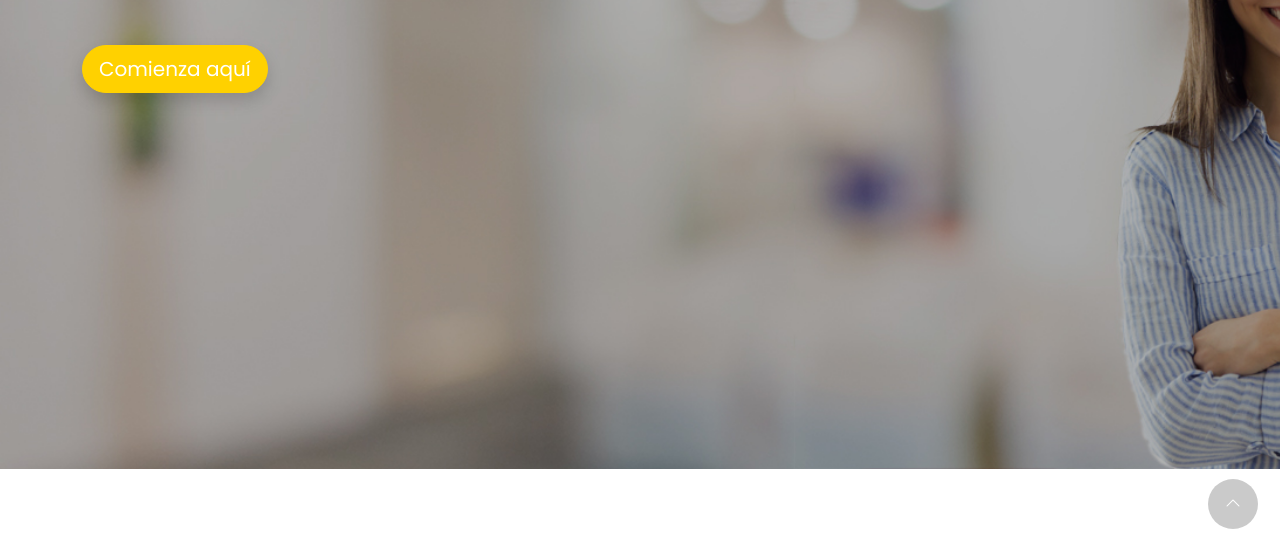
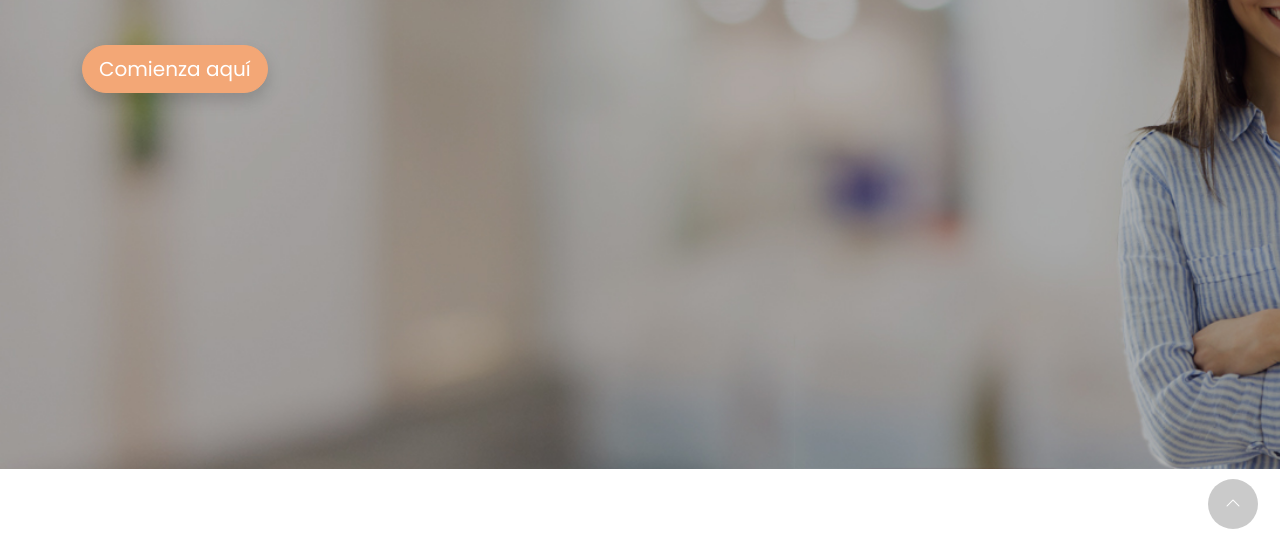
Before and after one commit to carlceca05/quierovendernatura, a plain HTML site: page index.html in a window 1280 px wide. Shown: the part 251-800 px from the top of the page. Drawn offline with nearby package versions, Linux system fonts and the light colour scheme.

Commit message:
10/02/22  13:04

```diff
--- a/sass/custom.scss
+++ b/sass/custom.scss
@@ -105,7 +105,7 @@
 
 $font-family-sans-serif: 'Poppins', sans-serif;
 
-$primary: #ffd100;
+$primary: #f3a776;
 $secondary: #f0f0f0;
 $success: #cccccc;
 $danger:#f3a776 ;
```
Also changed, not shown: sass/custom.css, 1 other file.
